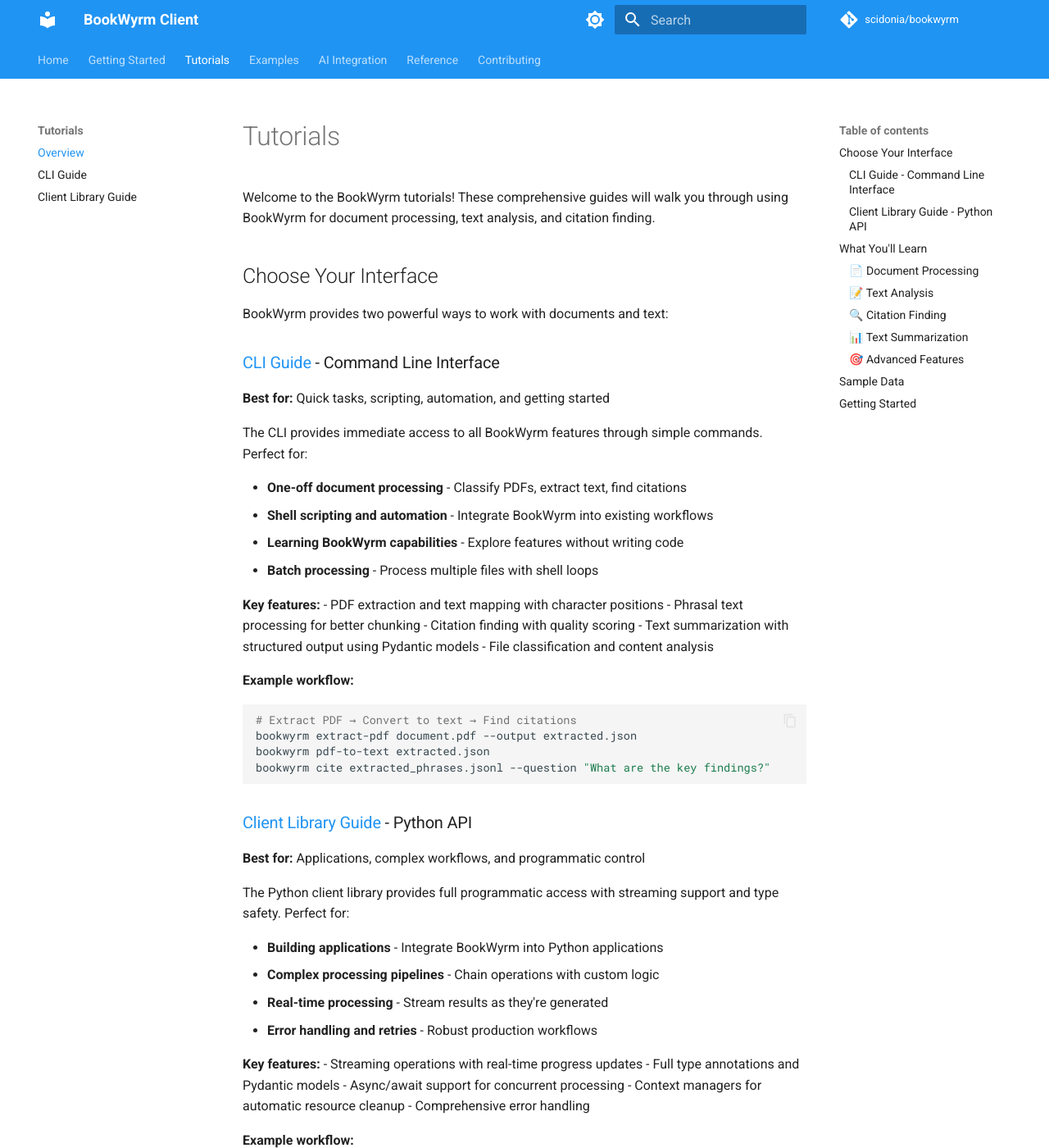
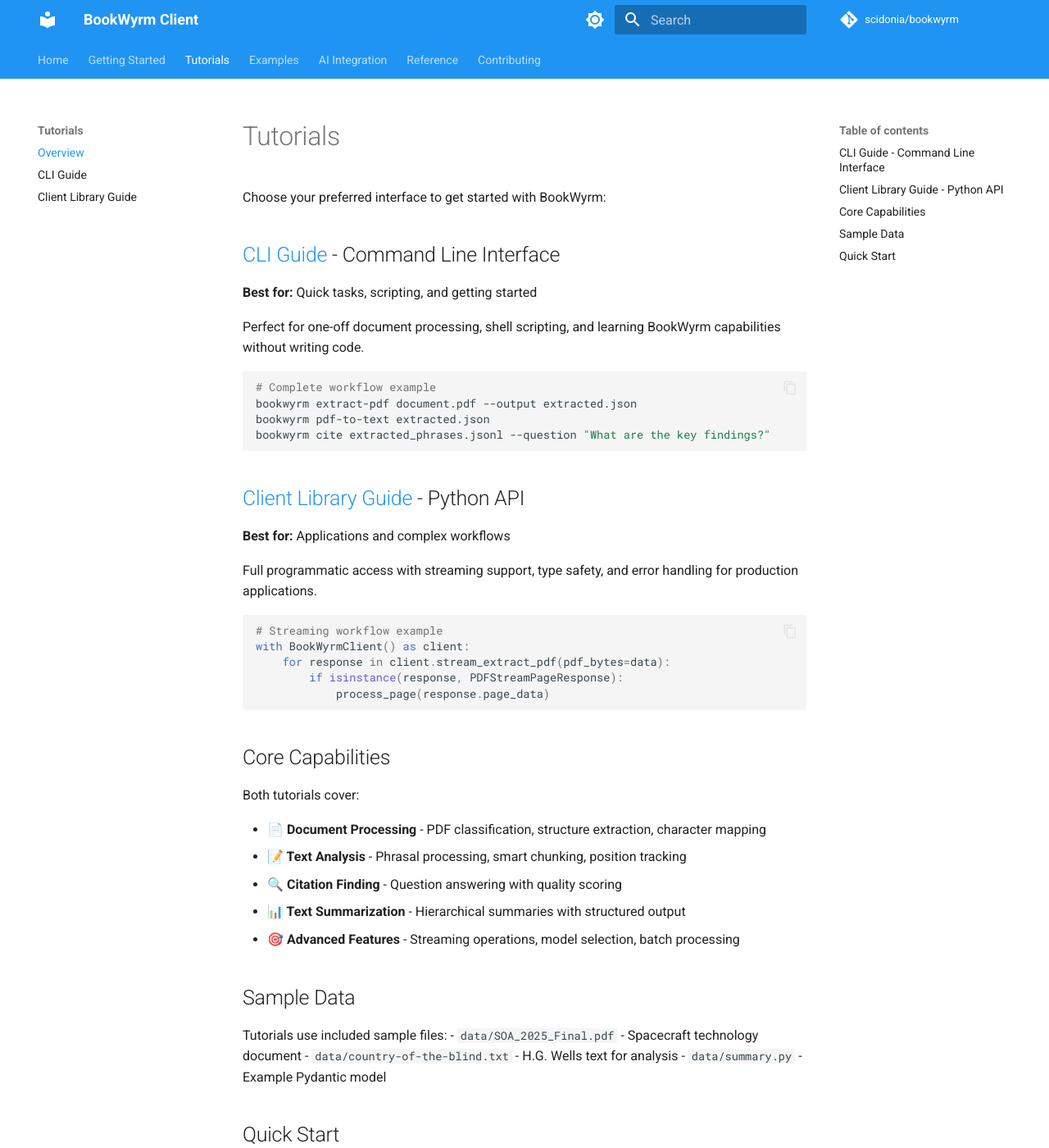
Before and after one commit to scidonia/bookwyrm-client, an MkDocs documentation site: the page built from docs/tutorials.md, in a window 1280 px wide and 1400 px high. Shown: the whole window at 82% size. Built offline with MkDocs 1.6.1 and Material for MkDocs 9.7.7, drawn with Linux system fonts in a browser that asks for light colours; comment, search, counter and statistics services are not loaded; some of the changed text lies outside the part shown.

Commit message:
docs: Make tutorial page more concise and focused
Co-authored-by: aider (anthropic/claude-sonnet-4-20250514) <aider@aider.chat>

````diff
--- a/docs/tutorials.md
+++ b/docs/tutorials.md
@@ -1,111 +1,55 @@
 # Tutorials
 
-Welcome to the BookWyrm tutorials! These comprehensive guides will walk you through using BookWyrm for document processing, text analysis, and citation finding.
+Choose your preferred interface to get started with BookWyrm:
 
-## Choose Your Interface
+## [CLI Guide](cli-guide.md) - Command Line Interface
 
-BookWyrm provides two powerful ways to work with documents and text:
+**Best for:** Quick tasks, scripting, and getting started
 
-### [CLI Guide](cli-guide.md) - Command Line Interface
+Perfect for one-off document processing, shell scripting, and learning BookWyrm capabilities without writing code.
 
-**Best for:** Quick tasks, scripting, automation, and getting started
-
-The CLI provides immediate access to all BookWyrm features through simple commands. Perfect for:
-
-- **One-off document processing** - Classify PDFs, extract text, find citations
-- **Shell scripting and automation** - Integrate BookWyrm into existing workflows
-- **Learning BookWyrm capabilities** - Explore features without writing code
-- **Batch processing** - Process multiple files with shell loops
-
-**Key features:**
-- PDF extraction and text mapping with character positions
-- Phrasal text processing for better chunking
-- Citation finding with quality scoring
-- Text summarization with structured output using Pydantic models
-- File classification and content analysis
-
-**Example workflow:**
 ```bash
-# Extract PDF → Convert to text → Find citations
+# Complete workflow example
 bookwyrm extract-pdf document.pdf --output extracted.json
 bookwyrm pdf-to-text extracted.json
 bookwyrm cite extracted_phrases.jsonl --question "What are the key findings?"
 ```
 
-### [Client Library Guide](client-guide.md) - Python API
+## [Client Library Guide](client-guide.md) - Python API
 
-**Best for:** Applications, complex workflows, and programmatic control
+**Best for:** Applications and complex workflows
 
-The Python client library provides full programmatic access with streaming support and type safety. Perfect for:
+Full programmatic access with streaming support, type safety, and error handling for production applications.
 
-- **Building applications** - Integrate BookWyrm into Python applications
-- **Complex processing pipelines** - Chain operations with custom logic
-- **Real-time processing** - Stream results as they're generated
-- **Error handling and retries** - Robust production workflows
-
-**Key features:**
-- Streaming operations with real-time progress updates
-- Full type annotations and Pydantic models
-- Async/await support for concurrent processing
-- Context managers for automatic resource cleanup
-- Comprehensive error handling
-
-**Example workflow:**
 ```python
-# Process PDF with streaming and error handling
+# Streaming workflow example
 with BookWyrmClient() as client:
     for response in client.stream_extract_pdf(pdf_bytes=data):
         if isinstance(response, PDFStreamPageResponse):
             process_page(response.page_data)
 ```
 
-## What You'll Learn
+## Core Capabilities
 
-Both tutorials cover the same core BookWyrm capabilities:
+Both tutorials cover:
 
-### 📄 **Document Processing**
-- **PDF Classification** - Understand document types and content
-- **Structure Extraction** - Get text, tables, and layout information
-- **Character Mapping** - Link text positions to PDF coordinates
-
-### 📝 **Text Analysis**
-- **Phrasal Processing** - Break text into meaningful chunks
-- **Smart Chunking** - Create bounded chunks that respect sentence boundaries
-- **Position Tracking** - Maintain character offsets for highlighting
-
-### 🔍 **Citation Finding**
-- **Question Answering** - Find relevant text passages for specific questions
-- **Quality Scoring** - Get relevance scores (0-4) for each citation
-- **Multi-question Support** - Ask multiple questions simultaneously
-
-### 📊 **Text Summarization**
-- **Hierarchical Summarization** - Multi-level text condensation
-- **Structured Output** - Use Pydantic models for consistent JSON results
-- **Custom Prompts** - Tailor summarization for specific domains
-
-### 🎯 **Advanced Features**
-- **Streaming Operations** - Real-time progress for long-running tasks
-- **Model Strength Selection** - Choose speed vs. quality trade-offs
-- **Batch Processing** - Handle multiple documents efficiently
+- **📄 Document Processing** - PDF classification, structure extraction, character mapping
+- **📝 Text Analysis** - Phrasal processing, smart chunking, position tracking
+- **🔍 Citation Finding** - Question answering with quality scoring
+- **📊 Text Summarization** - Hierarchical summaries with structured output
+- **🎯 Advanced Features** - Streaming operations, model selection, batch processing
 
 ## Sample Data
 
-Both tutorials use the same sample files included in the repository:
+Tutorials use included sample files:
+- `data/SOA_2025_Final.pdf` - Spacecraft technology document
+- `data/country-of-the-blind.txt` - H.G. Wells text for analysis
+- `data/summary.py` - Example Pydantic model
 
-- **`data/SOA_2025_Final.pdf`** - State-of-the-Art spacecraft technology document for PDF processing examples
-- **`data/country-of-the-blind.txt`** - H.G. Wells' "The Country of the Blind" for text analysis and summarization
-- **`data/summary.py`** - Example Pydantic model for structured literary analysis
+## Quick Start
 
-## Getting Started
+1. **New to BookWyrm?** → [CLI Guide](cli-guide.md)
+2. **Building an app?** → [Client Library Guide](client-guide.md)
+3. **Need examples?** → [Examples](examples.md)
 
-1. **New to BookWyrm?** Start with the [CLI Guide](cli-guide.md) to quickly explore capabilities
-2. **Building an application?** Jump to the [Client Library Guide](client-guide.md) for programmatic access
-3. **Want to see code examples?** Check out [Examples](examples.md) for specific use cases
-
-Both tutorials are comprehensive and include:
-- Step-by-step instructions with real examples
-- Expected output and file formats
-- Error handling and best practices
-- Complete workflows from raw documents to insights
-
-Choose the tutorial that matches your preferred way of working, or read both to get the full picture of BookWyrm's capabilities!
+Both tutorials include step-by-step instructions, expected outputs, and complete workflows from raw documents to structured insights.
````
